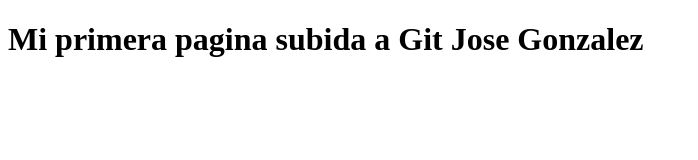
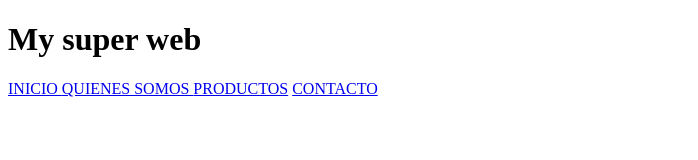
Before and after one commit to Mugiwaralong/test, a plain HTML site: page index.html in a window 1280 px wide. Shown: the whole page, without its empty margins (0-698 px from the left). Drawn offline with Linux system fonts and the light colour scheme.

Commit message:
feat:create a file index.html

```diff
--- a/index.html
+++ b/index.html
@@ -8,6 +8,10 @@
   <link rel="icon" href="favicon.png">
 </head>
 <body>
-  <h1>Mi primera pagina subida a Git Jose Gonzalez</h1>
+  <h1>My super web</h1>
+  <a href="#">INICIO </a>
+  <a href="#">QUIENES SOMOS </a>
+  <a href="#">PRODUCTOS</a>
+  <a href="#">CONTACTO</a>
 </body>
 </html>
```
Also changed, not shown: images/config_local.txt (added), quienes_somos.html (added).
